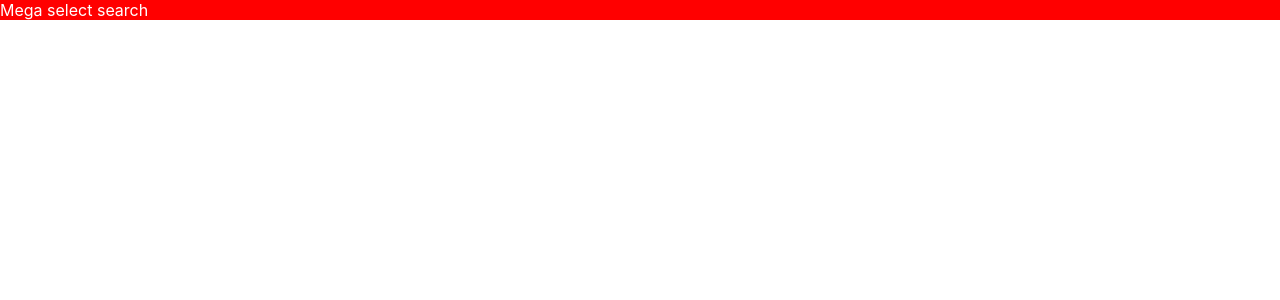
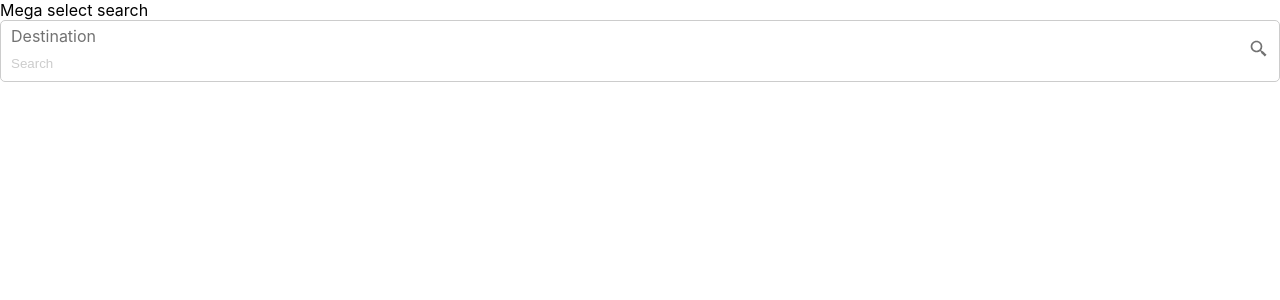
Before and after one commit to bssanchez/Mega-Search-Select, a React (Create React App) app: page / in a window 1280 px wide. Shown: the top 300 px of the page. Built offline with nearby package versions, Linux system fonts and the light colour scheme.

Commit message:
feat(atoms): created input search component

```diff
--- a/package.json
+++ b/package.json
@@ -12,6 +12,7 @@
     "@types/react-dom": "^18.0.10",
     "react": "^18.2.0",
     "react-dom": "^18.2.0",
+    "react-icons": "^4.7.1",
     "react-scripts": "5.0.1",
     "typescript": "^4.9.4",
     "web-vitals": "^2.1.4"
--- /dev/null
+++ b/src/components/atoms/input-search/InputSearch.css
@@ -0,0 +1,37 @@
+.input-search-container {
+  background-color: white;
+  border: 1px solid #CCC;
+  border-radius: 5px;
+  display: flex;
+  flex-direction: row;
+  align-items: center;
+  gap: 5px;
+  padding: 5px 10px;
+}
+
+.input-search-container.active {
+  border-color: #60A5F8;
+}
+
+.input-search-container > div {
+  flex: 1;
+  display: block;
+}
+
+.input-search-container  > div input {
+  border: none;
+  outline: none;
+  width: 100%;
+  padding: 5px 0;
+  color: #727272;
+}
+
+.input-search-container  > div input::placeholder {
+  color: #CCC;
+}
+
+.input-search-container  > div label {
+  margin-bottom: 5px;
+  display: block;
+  color: #727272;
+}
--- /dev/null
+++ b/src/components/atoms/input-search/InputSearch.tsx
@@ -0,0 +1,47 @@
+import React, { useEffect, useState } from "react";
+import { BiSearchAlt2 } from "react-icons/bi";
+
+import "./InputSearch.css";
+
+type InputSearchType = {
+  labelText?: string;
+  placeholderText?: string;
+  onTextChange?: (event: React.FormEvent<HTMLInputElement>) => void;
+  onFocusChange?: (event: boolean) => void;
+};
+
+const InputSearch: React.FC<InputSearchType> = ({
+  labelText = "",
+  placeholderText = "",
+  onTextChange = undefined,
+  onFocusChange = undefined,
+}) => {
+  const [isFocused, setIsFocused] = useState<boolean>(false);
+
+  useEffect(() => {
+    if (onFocusChange && typeof onFocusChange === 'function') {
+      onFocusChange(isFocused);
+    }
+    // eslint-disable-next-line react-hooks/exhaustive-deps
+  }, [isFocused]);
+
+  return (
+    <div className={`input-search-container ${isFocused ? "active" : ""}`}>
+      <div>
+        {labelText && <label>{labelText}</label>}
+        <input
+          type="search"
+          placeholder={placeholderText}
+          onFocus={() => setIsFocused(true)}
+          onBlur={() => setIsFocused(false)}
+          onChange={onTextChange}
+        />
+      </div>
+      <i>
+        <BiSearchAlt2 color="#727272" size={20} />
+      </i>
+    </div>
+  );
+};
+
+export default InputSearch;
--- a/src/components/organisms/mega-select-search/MegaSelectSearch.css
+++ b/src/components/organisms/mega-select-search/MegaSelectSearch.css
@@ -1,5 +1,3 @@
 .mega-select-search-container {
-  background-color: red;
   width: 100%;
-  color: white;
 }
--- a/src/components/organisms/mega-select-search/MegaSelectSearch.tsx
+++ b/src/components/organisms/mega-select-search/MegaSelectSearch.tsx
@@ -1,4 +1,5 @@
-import React, { FunctionComponent } from "react";
+import React from "react";
+import InputSearch from "../../atoms/input-search/InputSearch";
 
 import "./MegaSelectSearch.css";
 
@@ -6,8 +7,13 @@ type IMegaSelectSearch = {
   title: string;
 };
 
-const MegaSelectSearch: FunctionComponent<IMegaSelectSearch> = ({ title }) => {
-  return <div className="mega-select-search-container">{title}</div>;
+const MegaSelectSearch: React.FC<IMegaSelectSearch> = ({ title }) => {
+  return (
+    <div className="mega-select-search-container">
+      {title}
+      <InputSearch labelText="Destination" placeholderText="Search" />
+    </div>
+  );
 };
 
 export default MegaSelectSearch;
--- a/src/index.css
+++ b/src/index.css
@@ -5,6 +5,7 @@ body {
     sans-serif;
   -webkit-font-smoothing: antialiased;
   -moz-osx-font-smoothing: grayscale;
+  font-size: 16px;
 }
 
 code {
```
Also changed, not shown: src/App.tsx (+6 -5 lines), 1 other file (tests, documents, lock files or other folders).
